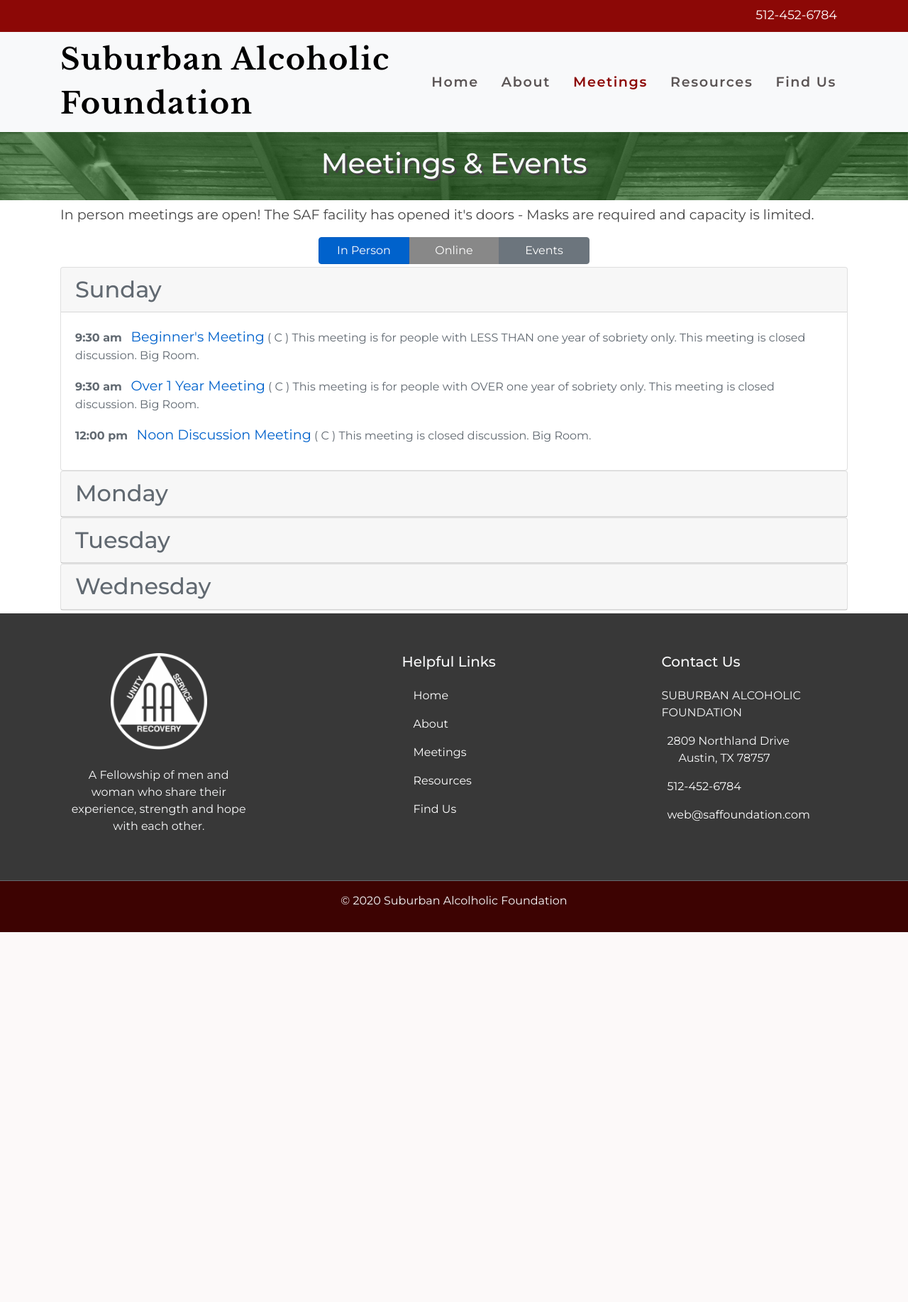
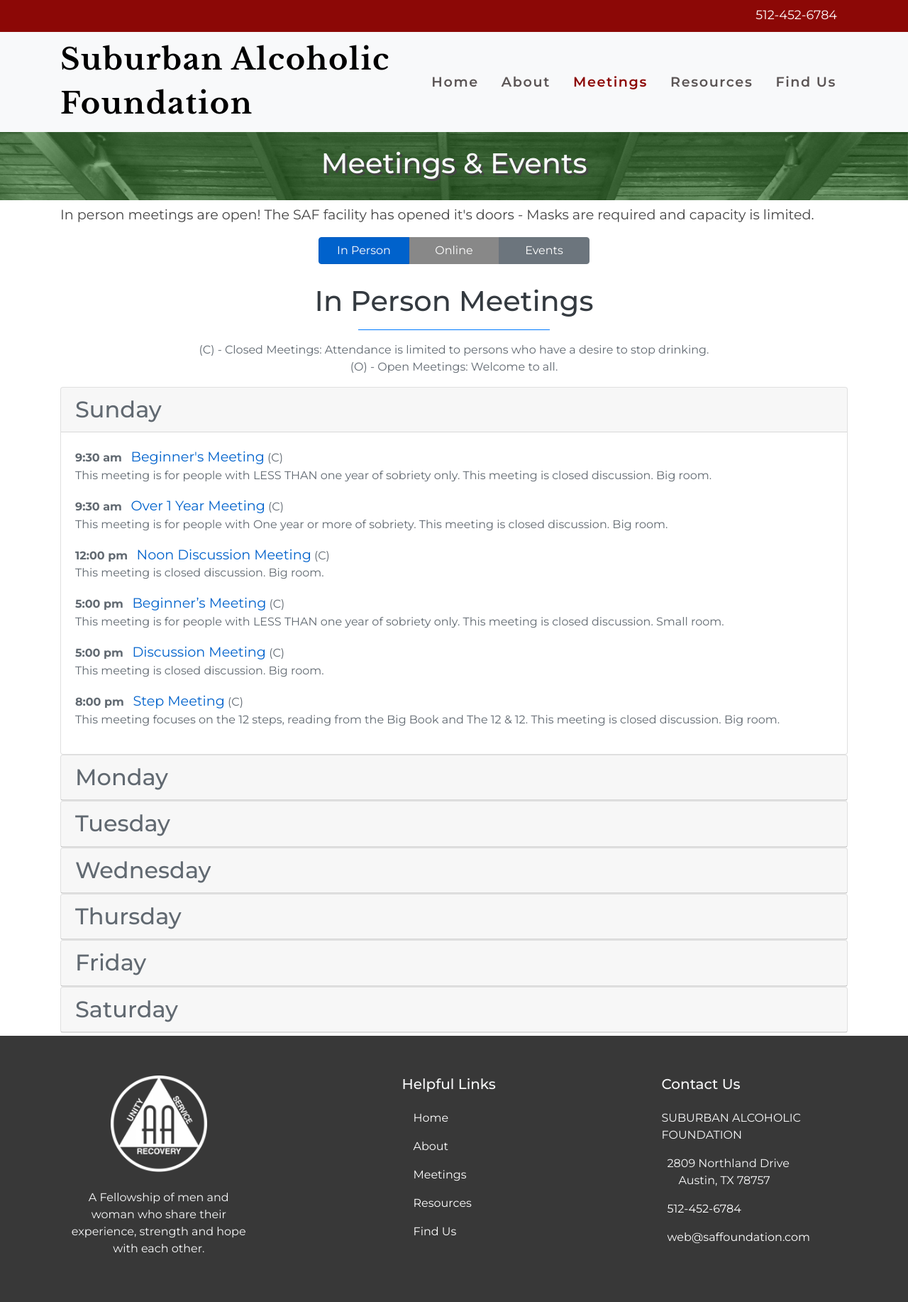
Before and after one commit to dogatonic/saf-website, a PHP site: page /meetings in a window 1280 px wide. Shown: the top 1834 px of the page at 71% size. Before the commit the page ends 1313 px from the top, so only its background shows below. Run offline with PHP 8.4, Linux system fonts and the light colour scheme; some libraries are stand-ins or nearby versions; some web fonts are replaced.

Commit message:
Added some PHP meeting data. Needs more.

```diff
--- a/content_php/meetings_info.php
+++ b/content_php/meetings_info.php
@@ -2,7 +2,9 @@
 
 $arrMeetingsData = [];
 
+/*--  SUNDAY MEETINGS  --*/
 $arrMeetingsData[] = [
+    'day'=>"Sunday",
     'order'=>10,
     'time'=>"9:30 am",
     'title'=>"Beginner's Meeting",
@@ -11,7 +13,115 @@ $arrMeetingsData[] = [
     'room'=>"Big room"
 ];
 
+$arrMeetingsData[] = [
+    'day'=>"Sunday",
+    'order'=>20,
+    'time'=>"9:30 am",
+    'title'=>"Over 1 Year Meeting",
+    'type'=>"C",
+    'desc'=>"This meeting is for people with One year or more of sobriety. This meeting is closed discussion.",
+    'room'=>"Big room"
+];
+
+$arrMeetingsData[] = [
+    'day'=>"Sunday",
+    'order'=>30,
+    'time'=>"12:00 pm",
+    'title'=>"Noon Discussion Meeting",
+    'type'=>"C",
+    'desc'=>"This meeting is closed discussion.",
+    'room'=>"Big room"
+];
+
+$arrMeetingsData[] = [
+    'day'=>"Sunday",
+    'order'=>40,
+    'time'=>"5:00 pm",
+    'title'=>"Beginner’s Meeting",
+    'type'=>"C",
+    'desc'=>"This meeting is for people with LESS THAN one year of sobriety only. This meeting is closed discussion.",
+    'room'=>"Small room"
+];
+
+$arrMeetingsData[] = [
+    'day'=>"Sunday",
+    'order'=>50,
+    'time'=>"5:00 pm",
+    'title'=>"Discussion Meeting",
+    'type'=>"C",
+    'desc'=>"This meeting is closed discussion.",
+    'room'=>"Big room"
+];
+
+$arrMeetingsData[] = [
+    'day'=>"Sunday",
+    'order'=>60,
+    'time'=>"8:00 pm",
+    'title'=>"Step Meeting",
+    'type'=>"C",
+    'desc'=>"This meeting focuses on the 12 steps, reading from the Big Book and The 12 & 12. This meeting is closed discussion.",
+    'room'=>"Big room"
+];
 
 
+/*--  Monday MEETINGS  --*/
+$arrMeetingsData[] = [
+    'day'=>"Monday",
+    'order'=>10,
+    'time'=>"9:30 am",
+    'title'=>"Beginner's Meeting",
+    'type'=>"C",
+    'desc'=>"This meeting is for people with LESS THAN one year of sobriety only. This meeting is closed discussion.",
+    'room'=>"Big room"
+];
 
+$arrMeetingsData[] = [
+    'day'=>"Monday",
+    'order'=>20,
+    'time'=>"9:30 am",
+    'title'=>"Over 1 Year Meeting",
+    'type'=>"C",
+    'desc'=>"This meeting is for people with One year or more of sobriety. This meeting is closed discussion.",
+    'room'=>"Big room"
+];
+
+$arrMeetingsData[] = [
+    'day'=>"Monday",
+    'order'=>30,
+    'time'=>"12:00 pm",
+    'title'=>"Noon Discussion Meeting",
+    'type'=>"C",
+    'desc'=>"This meeting is closed discussion.",
+    'room'=>"Big room"
+];
+
+$arrMeetingsData[] = [
+    'day'=>"Monday",
+    'order'=>40,
+    'time'=>"5:00 pm",
+    'title'=>"Beginner’s Meeting",
+    'type'=>"C",
+    'desc'=>"This meeting is for people with LESS THAN one year of sobriety only. This meeting is closed discussion.",
+    'room'=>"Small room"
+];
+
+$arrMeetingsData[] = [
+    'day'=>"Monday",
+    'order'=>50,
+    'time'=>"5:00 pm",
+    'title'=>"Discussion Meeting",
+    'type'=>"C",
+    'desc'=>"This meeting is closed discussion.",
+    'room'=>"Big room"
+];
+
+$arrMeetingsData[] = [
+    'day'=>"Monday",
+    'order'=>60,
+    'time'=>"8:00 pm",
+    'title'=>"Step Meeting",
+    'type'=>"C",
+    'desc'=>"This meeting focuses on the 12 steps, reading from the Big Book and The 12 & 12. This meeting is closed discussion.",
+    'room'=>"Big room"
+];
 ?>
--- a/pages/meetings.php
+++ b/pages/meetings.php
@@ -38,19 +38,30 @@ require_once(__ROOT__ . "/content_php/meetings_info.php");
 			</div>
 		</div>
 
+		<!-- BEGIN: Div for In Person meeting schedule -->
 		<div id='divMeetingsIP' class="container my-1" style='border:0px solid #00f;'>
+			<div class="col-12 text-center bodydiv">
+				<h1 class="text-dark pt-4">In Person Meetings</h1>
+				<div class="border-top border-primary w-25 mx-auto my-3"></div>
+				<p class="lead_x">
+				(C) - Closed Meetings: Attendance is limited to persons who have a desire to stop drinking.<br>
+				(O) - Open Meetings: Welcome to all.
+				</p>
+				<!-- We ask that when discussing our problems, we confine ourselves to those problems as they relate to alcoholism. -->
+			</div>
 			<div id="accordion">
-			<div class="card">
-					<div class="card-header card-header-meetings" id="headingOne" data-toggle="collapse" data-target="#collapseOne">
+
+				<!-- <div class="card">
+					<div class="card-header card-header-meetings" id="headingOne" data-toggle="collapse" data-target="#collapseSunday">
 						<h2 class="mb-0">Sunday</h2>
 					</div>
-					<div id="collapseOne" class="collapse show" aria-labelledby="headingOne" data-parent="#accordion">
+					<div id="collapseSunday" class="collapse show" data-parent="#accordion">
 
 						<div class="card-body">
 							<div class='meetingCard'>
 								<span class='meetingCardTime' style=''>9:30 am</span>&nbsp;&nbsp;
 								<span class='meetingCardTitle'>Beginner's Meeting</span>
-								<span class='meetingCardType'>(&nbsp;C&nbsp;)</span>
+								<span class='meetingCardType'>(&nbsp;C&nbsp;)</span><br>
 								<span class='meetingCardDesc'>This meeting is for people with LESS THAN one year of sobriety only. This meeting is closed discussion.</span>
 								<span class='meetingCardRoom'>Big Room.</span>
 							</div>
@@ -58,7 +69,7 @@ require_once(__ROOT__ . "/content_php/meetings_info.php");
 							<div class='meetingCard'>
 								<span class='meetingCardTime' style=''>9:30 am</span>&nbsp;&nbsp;
 								<span class='meetingCardTitle'>Over 1 Year Meeting</span>
-								<span class='meetingCardType'>(&nbsp;C&nbsp;)</span>
+								<span class='meetingCardType'>(&nbsp;C&nbsp;)</span><br>
 								<span class='meetingCardDesc'>This meeting is for people with OVER one year of sobriety only. This meeting is closed discussion.</span>
 								<span class='meetingCardRoom'>Big Room.</span>
 							</div>
@@ -66,52 +77,64 @@ require_once(__ROOT__ . "/content_php/meetings_info.php");
 							<div class='meetingCard'>
 								<span class='meetingCardTime' style=''>12:00 pm</span>&nbsp;&nbsp;
 								<span class='meetingCardTitle'>Noon Discussion Meeting</span>
-								<span class='meetingCardType'>(&nbsp;C&nbsp;)</span>
+								<span class='meetingCardType'>(&nbsp;C&nbsp;)</span><br>
 								<span class='meetingCardDesc'>This meeting is closed discussion.</span>
 								<span class='meetingCardRoom'>Big Room.</span>
 							</div>
 						</div>
+					</div>
+				</div> -->
 
-					</div>
-				</div>
-				<div class="card">
-					<div class="card-header card-header-meetings" id="headingOne" data-toggle="collapse" data-target="#collapseOne">
-						<h2 class="mb-0">Monday</h2>
-					</div>
-					<div id="collapseOne" class="collapse" aria-labelledby="headingOne" data-parent="#accordion">
-					<div class="card-body">
-							<div class='meetingCard'>
-								<span class='meetingCardTime' style=''>7:30 am</span>
-								<span class='meetingCardTitle'>Morning Discussion Meeting</span>
-								<span class='meetingCardType'>( Open )</span>
-								<span class='meetingCardDesc'>This meeting is open discussion.</span>
-								<span class='meetingCardDesc'>Big Room</span>
-							</div>
-						</div>
-					</div>
-				</div>
-				<div class="card">
-					<div class="card-header card-header-meetings" id="headingTwo" data-toggle="collapse" data-target="#collapseTwo">
-						<h2 class="mb-0">Tuesday</h2>
-					</div>
-					<div id="collapseTwo" class="collapse" aria-labelledby="headingTwo" data-parent="#accordion">
-						<div class="card-body"> Anim pariatur cliche reprehenderit, enim eiusmod high life accusamus terry richardson ad squid. 3 wolf moon officia aute, non cupidatat skateboard dolor brunch. Food truck quinoa nesciunt laborum eiusmod. Brunch 3 wolf moon tempor, sunt aliqua put a bird on it squid single-origin coffee nulla assumenda shoreditch et. Nihil anim keffiyeh helvetica, craft beer labore wes anderson cred nesciunt sapiente ea proident. Ad vegan excepteur butcher vice lomo. Leggings occaecat craft beer farm-to-table, raw denim aesthetic synth nesciunt you probably haven't heard of them accusamus labore sustainable VHS. </div>
-					</div>
-				</div>
-				<div class="card">
-				<div class="card-header card-header-meetings" id="headingThree" data-toggle="collapse" data-target="#collapseThree">
-						<h2 class="mb-0">Wednesday</h2>
-					</div>
-					<div id="collapseThree" class="collapse" aria-labelledby="headingThree" data-parent="#accordion">
-						<div class="card-body"> Anim pariatur cliche reprehenderit, enim eiusmod high life accusamus terry richardson ad squid. 3 wolf moon officia aute, non cupidatat skateboard dolor brunch. Food truck quinoa nesciunt laborum eiusmod. Brunch 3 wolf moon tempor, sunt aliqua put a bird on it squid single-origin coffee nulla assumenda shoreditch et. Nihil anim keffiyeh helvetica, craft beer labore wes anderson cred nesciunt sapiente ea proident. Ad vegan excepteur butcher vice lomo. Leggings occaecat craft beer farm-to-table, raw denim aesthetic synth nesciunt you probably haven't heard of them accusamus labore sustainable VHS. </div>
-					</div>
-				</div>
+<?php
+// this section will show a list of the In-Person Meetings. The data is in a separate file called "/content_php/meetings_info.php"
+$arrDays = ["Sunday", "Monday", "Tuesday", "Wednesday", "Thursday", "Friday", "Saturday"];
+foreach($arrDays as $sEachDay){
+	$sShowStartingCard = ($sEachDay == 'Sunday') ? 'show' : '';// this class will allow Sunday to be visible on pageload
+	echo '<div class="card">';
+	echo '<div class="card-header card-header-meetings" id="heading' . $sEachDay . '" data-toggle="collapse" data-target="#collapse' . $sEachDay . '">';
+		echo '<h2 class="mb-0">' . $sEachDay . '</h2>';
+	echo '</div>' . "\n";
+	echo '<div id="collapse' . $sEachDay . '" class="collapse ' . $sShowStartingCard . '" data-parent="#accordion">';
+	echo '<div class="card-body">';
+	foreach($arrMeetingsData as $thisDayData){
+		if($thisDayData['day'] != $sEachDay)continue; //skip rows that don't match the day we are currently working with
+		echo "<div class='meetingCard'>" . "\n";
+		echo "<span class='meetingCardTime'>". $thisDayData['time'] . "</span>&nbsp;&nbsp;" . "\n";
+		echo "<span class='meetingCardTitle'>" . $thisDayData['title'] . "</span>" . "\n";
+		echo "<span class='meetingCardType'>(" . $thisDayData['type'] . ")</span><br>" . "\n";
+		echo "<span class='meetingCardDesc'>" . $thisDayData['desc'] . "</span>" . "\n";
+		echo "<span class='meetingCardRoom'>" . $thisDayData['room'] . ".</span>" . "\n";
+		echo '</div><!-- END: class="meetingCard" -->' . "\n";
+	}
+	echo '</div><!-- END: class="card-body" -->' . "\n";
+	echo '</div><!-- END: day collapse section -->' . "\n";
+	echo '</div><!-- END: day card -->' . "\n\n\n";
+}
+
+?>
+			</div><!-- id='accordion' -->
+		</div><!-- id='divMeetingsIP' -->
+		<!-- END: Div for In Person meeting schedule -->
+
+		<!-- BEGIN: Div for Online meeting schedule -->
+		<div id='divMeetingsOL' class="container" style='border:0px solid #0f0;'>
+			<div class="col-12 text-center bodydiv">
+				<h1 class="text-dark pt-4">Online Meetings</h1>
+				<div class="border-top border-primary w-25 mx-auto my-3"></div>
+				<p class="lead">Northland AA Group online meetings are held on Zoom everyday. For online meetings and other information, visit the <a href="http://www.northlandgroup.org" target="_blank">Northland Group website.</a></p>
+
 			</div>
 		</div>
 
-		<div id='divMeetingsOL' class="container my-1" style='border:1px solid #0f0;'>Lorem ipsum dolor sit amet, consectetur adipisicing elit. Delectus totam ea sit perferendis vero commodi qui architecto ipsa eius! Ut est vero ipsum ipsam sequi consequatur nisi earum praesentium dignissimos?</div>
+		<div id='divMeetingsEV' class="container my-1" style='border:0px solid #f00;'>
+			<div class="col-12 text-center bodydiv">
+				<h1 class="text-dark pt-4">Events</h1>
+				<div class="border-top border-primary w-25 mx-auto my-3"></div>
+				<p class="lead">Birthday Night is the last Friday of every month at 7:30 pm. Currently, this event is being held in a Zoom meeting -
+				visit the <a href="http://www.northlandgroup.org" target="_blank">Northland Group website</a> for more information.</p>
 
-		<div id='divMeetingsEV' class="container my-1" style='border:1px solid #f00;'>Lorem ipsum dolor sit amet, consectetur adipisicing elit. Delectus totam ea sit perferendis vero commodi qui architecto ipsa eius! Ut est vero ipsum ipsam sequi consequatur nisi earum praesentium dignissimos?</div>
+			</div>
+			</div>
 
 
 		<!-- Start Footer -->
```
